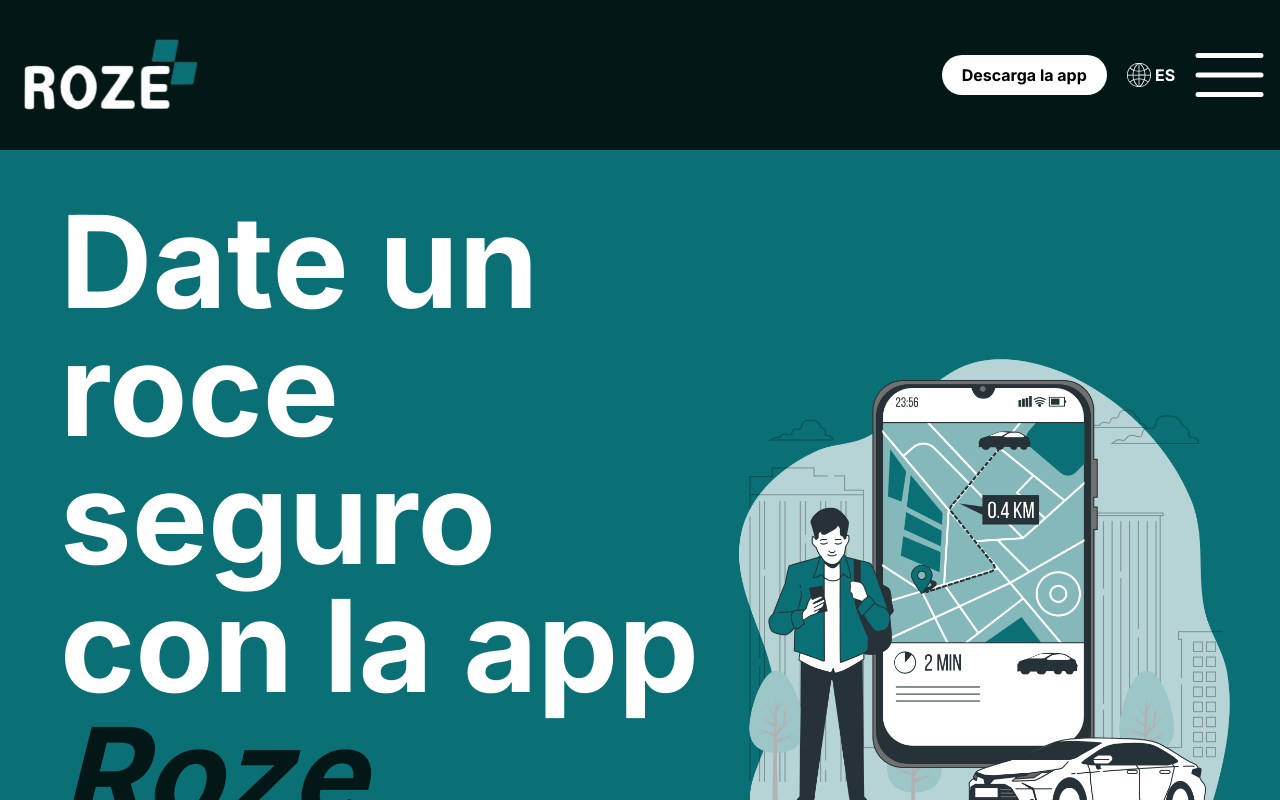
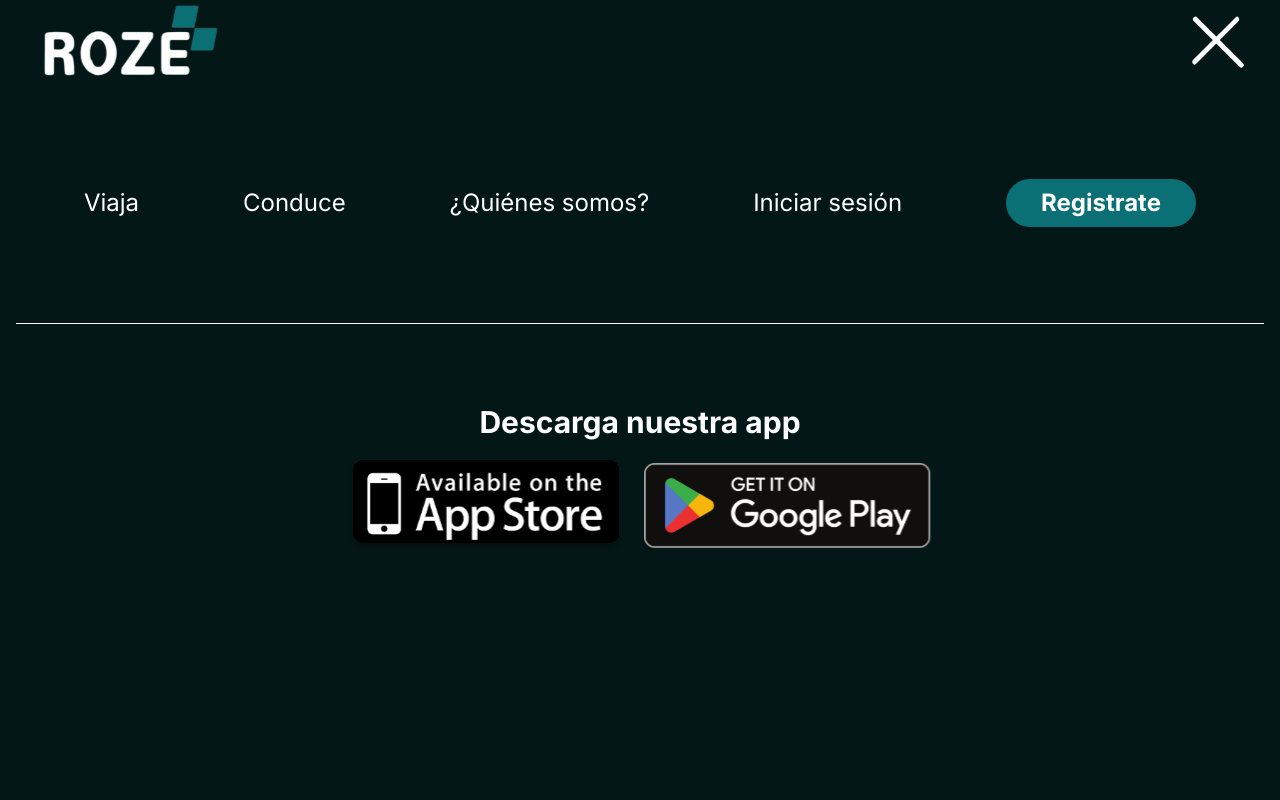
Before and after one commit to CarlosFranco97/app-roze, a React (Vite) app: page / in a window 1280 px wide. Both pictures are taken after a click on the picture 1229 px from the left and 75 px from the top of the page. Shown: the top 800 px of the page. Built offline with nearby package versions, Linux system fonts and the light colour scheme.

Commit message:
Se genera carpeta header donde se incluye el header y el menu hamburguesa, se le añade funcionalidad al menu hamburguesa

```diff
--- a/AppRoze.jsx
+++ b/AppRoze.jsx
@@ -1,5 +1,5 @@
 import DownloadApp from './src/components/DownloadApp';
-import Header from './src/components/layouts/Header';
+import Header from './src/components/layouts/header/Header';
 import Main from './src/components/Main';
 import Services from './src/components/Services';
 import StartDriving from './src/components/StartDriving';
--- a/src/components/layouts/Header.jsx
+++ /dev/null
@@ -1,19 +0,0 @@
-const Header = () => {
-    return (
-        <header className='flex justify-between items-center w-full h-[150px] p-4 bg-[#031716] text-white'>
-            <img src="/logo-roze-sin-fondo.svg" className='cursor-pointer' alt="logo-roze" />
-            <div className='flex justify-evenly items-center gap-8'>
-                <button className='bg-white text-black py-2 px-5 rounded-full font-semibold cursor-pointer'>
-                    Descarga la app
-                </button>
-                <div className='flex justify-center items-center gap-1 cursor-pointer'>
-                    <img src="/world.svg" alt="world" />
-                    <p className='font-semibold'>ES</p>
-                </div>
-                <img src="/hamburguer.svg" className='cursor-pointer' alt="" />
-            </div>
-        </header>
-    )
-}
-
-export default Header;
--- /dev/null
+++ b/src/components/layouts/header/HamburguerMenu.jsx
@@ -0,0 +1,41 @@
+import { useEffect } from "react";
+
+const HamburguerMenu = ({openMenu, toggleMenu}) => {
+
+    useEffect(() => {
+        (openMenu)
+        ? document.body.classList.add('ovferflow-hidden')
+        : document.body.classList.remove('overflow-hidden');
+    }, [openMenu]);
+
+    return (
+        <div className={`${(!openMenu) ? 'hidden' : 'block'} min-h-screen w-full bg-[#031716]  px-4`}>
+            <div className='h-screen w-full flex flex-col gap-20'>
+                <section className='flex justify-between items-center px-5'>
+                    <img src="/logo-roze-sin-fondo.svg" alt="logo-roze" />
+                    <img src="/close.svg"
+                    onClick={toggleMenu}
+                    className='cursor-pointer' alt="close" />
+                </section>
+                <nav className='text-white text-2xl font-medium flex justify-around items-center p-4 h-auto'>
+                    <a href="">Viaja</a>
+                    <a href="">Conduce</a>
+                    <a href="">¿Quiénes somos?</a>
+                    <a href="">Iniciar sesión</a>
+                    <a href="" className='bg-[#0A7075] px-4 w-[190px] py-2 rounded-full flex justify-center items-center font-bold'>Registrate</a>
+                </nav>
+                <hr className='text-white font-black'/>
+                <div className='flex flex-col justify-center items-center gap-5'>
+                    <h3 className='text-white text-3xl font-black'>Descarga nuestra app</h3>
+                    <section className='flex justify-center items-center gap-5'>
+                        <img src="/icono-app-store.svg" className='cursor-pointer' alt="" />
+                        <img src="/icono-play-store.svg" className='cursor-pointer' alt="" />
+                    </section>
+                </div>
+            </div>
+
+        </div>
+    )
+}
+
+export default HamburguerMenu;
--- /dev/null
+++ b/src/components/layouts/header/Header.jsx
@@ -0,0 +1,28 @@
+import { useState } from "react";
+import HamburguerMenu from "./HamburguerMenu";
+
+const Header = () => {
+    const [openMenu, setOpenMenu] = useState(false);
+    const toggleMenu = () => setOpenMenu((prev) => !prev);
+
+    return (
+        <>
+            <header className={`${(!openMenu ? 'flex' : 'hidden')} justify-between items-center w-full h-[150px] p-4 bg-[#031716] text-white`}>
+                <img src="/logo-roze-sin-fondo.svg" className='cursor-pointer' alt="logo-roze" />
+                <div className='flex justify-evenly items-center gap-8'>
+                    <button className='bg-white text-black py-2 px-5 rounded-full font-semibold cursor-pointer'>
+                        Descarga la app
+                    </button>
+                    <div className='flex justify-center items-center gap-1 cursor-pointer'>
+                        <img src="/world.svg" alt="world" />
+                        <p className='font-semibold'>ES</p>
+                    </div>
+                    <img src="/hamburguer.svg" className='cursor-pointer' alt="hamburguer-icon" onClick={toggleMenu}/>
+                </div>
+            </header>
+            <HamburguerMenu openMenu={openMenu} toggleMenu={toggleMenu} />
+        </>
+    )
+}
+
+export default Header;
--- a/src/main.jsx
+++ b/src/main.jsx
@@ -3,6 +3,7 @@ import { createRoot } from 'react-dom/client'
 import router from './routes/Router'
 import { RouterProvider } from 'react-router-dom'
 import './index.css'
+import HamburguerMenu from './components/layouts/header/HamburguerMenu'
 
 
 createRoot(document.getElementById('root')).render(
@@ -10,5 +11,6 @@ createRoot(document.getElementById('root')).render(
     <RouterProvider router={
       router
     } />
+    {/* <HamburguerMenu /> */}
   </StrictMode>,
 )
--- a/src/pages/Login.jsx
+++ /dev/null
@@ -1,53 +0,0 @@
-import Header from "../components/Header";
-
-const Login = () => {
-    return (
-        <section className='flex w-full min-h-screen'>
-            <div className='bg-[#031716] min-h-screen w-[50%] flex flex-col justify-center items-center font-bold text-white'>
-                <img src="" alt="logo-roze" />
-                <div className='flex justify-center items-center'>
-                    <img src="" alt="icono" />
-                    <p>
-                        Volver al menú
-                    </p>
-                </div>
-            </div>
-            <div className='w-[50%] flex flex-col justify-center items-center gap-5'>
-                <h2 className='font-bold text-2xl'>
-                    Iniciar sesión
-                </h2>
-                <form
-                    className='flex flex-col justify-center items-center gap-3'
-                    action="">
-                    <label   htmlFor="">
-                        Ingresa tú número de celular o correo
-                    </label>
-                    <input type="text" placeholder="Celular o correo" className='bg-[#D9D9D9]/70 rounded-full px-4 py-2 w-[300px]' />
-                    <label htmlFor="">
-                        Ingresa tu contraseña
-                    </label>
-                    <input type="password" placeholder="Contraseña" className='bg-[#D9D9D9]/70 rounded-full px-4 py-2 w-[300px]' />
-                    <p className='font-bold'>Restablecer contraseña</p>
-                    <button className='bg-[#031716] text-white font-bold w-[170px] rounded-2xl p-3'>
-                        Iniciar sesión
-                    </button>
-                    <a href="" className='opacity-50 font-medium'>
-                        ¿Aún no tienes cuenta?
-                    </a>
-                    <button className='bg-[#D9D9D9]/70 p-3 rounded-2xl p-3 w-[280px] font-bold'>
-                     Continuar con Google
-                    </button>
-                    <button className='bg-[#D9D9D9]/70 p-3 rounded-2xl p-3 w-[280px] font-bold'>
-                        Continuar con Facebook
-                    </button>
-                    <div className='flex justify-center items-center'>
-                        <img src="" alt="botones-redes" />
-                        <img src="" alt="botones-redes" />
-                    </div>
-                </form>
-            </div>
-        </section>
-    )
-}
-
-export default Login;
```
Also changed, not shown: public/close.svg (added).
